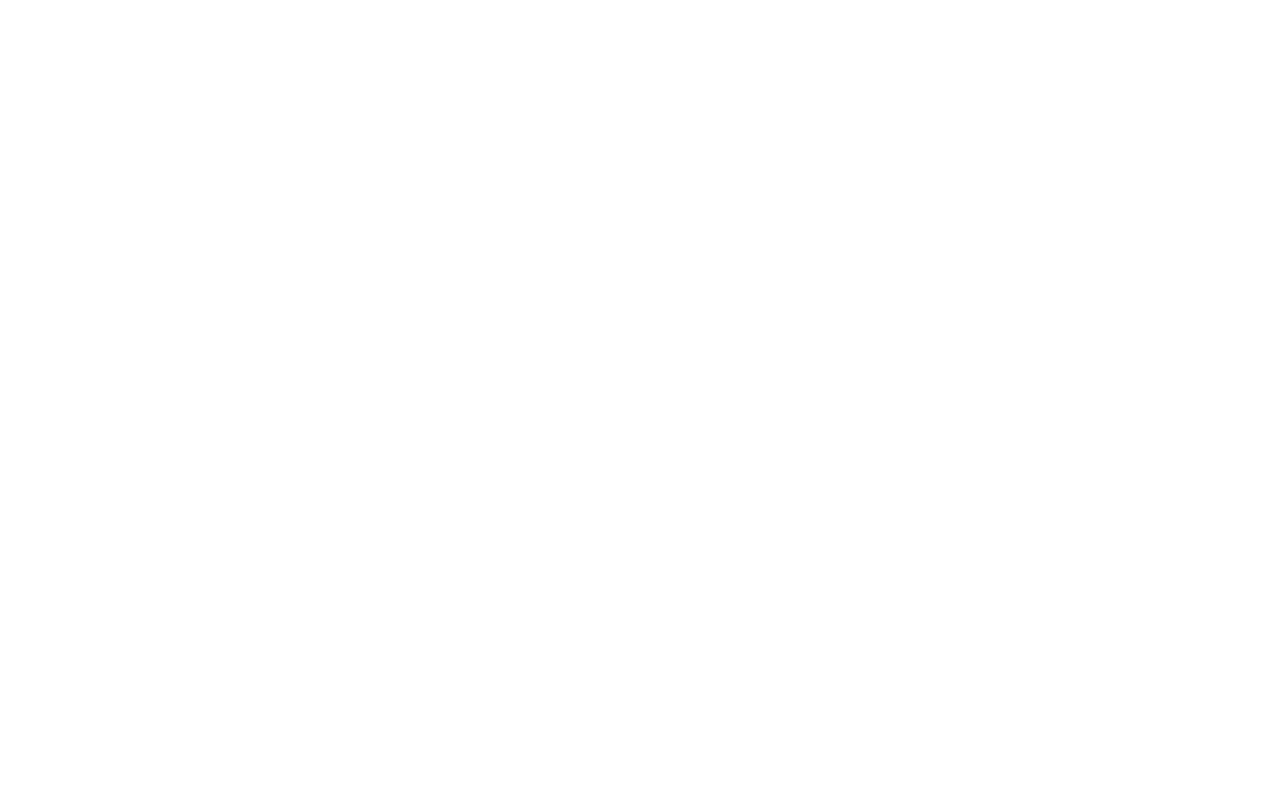
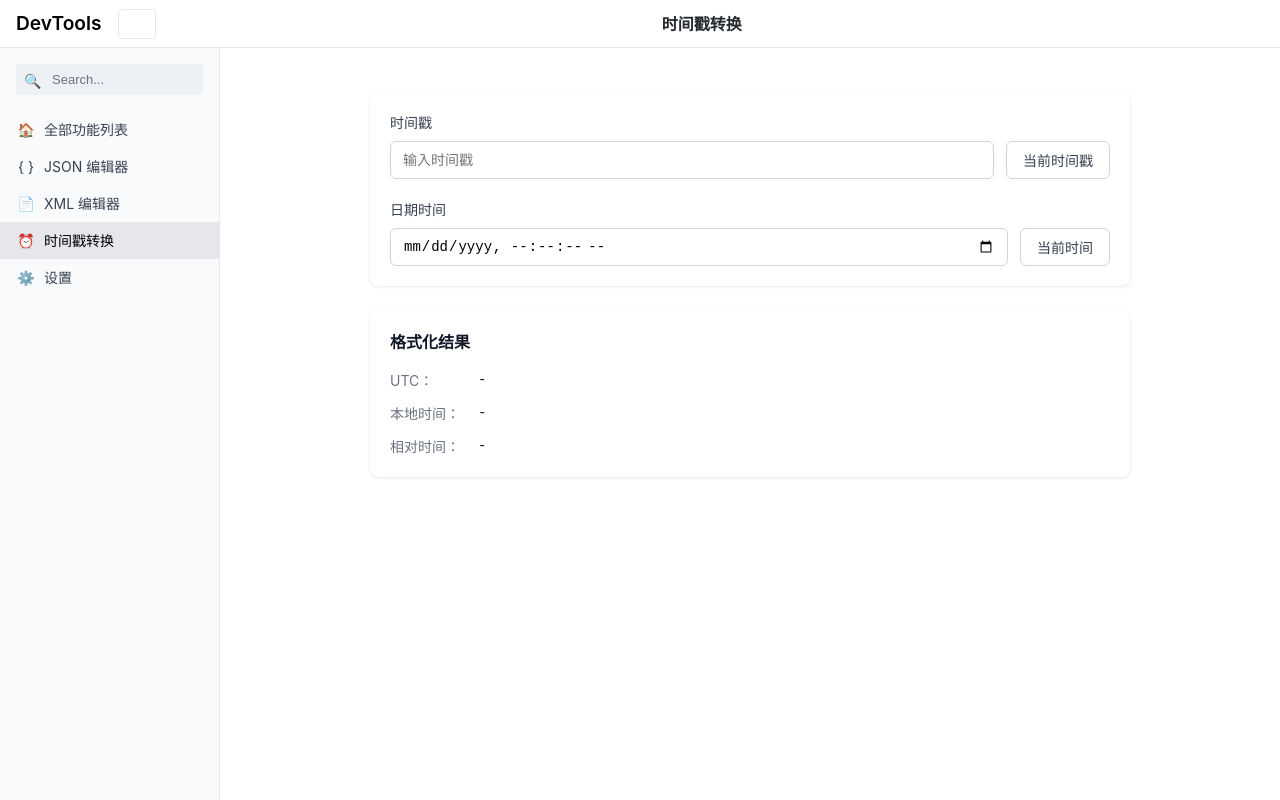
Before and after one commit to zzdylan/dev-tools, a Vue app in the folder frontend/: page /#/time-converter in a window 1280 px wide. Before the commit this address had no page. Built offline with nearby package versions, Linux system fonts and the light colour scheme; some icons are missing; what monaco-editor would draw is missing.

Commit message:
添加时间戳工具

```diff
--- a/frontend/package.json
+++ b/frontend/package.json
@@ -12,6 +12,7 @@
     "@vicons/ionicons5": "^0.13.0",
     "@vicons/utils": "^0.1.4",
     "@vueuse/core": "^12.7.0",
+    "dayjs": "^1.11.13",
     "element-plus": "^2.9.5",
     "monaco-editor-vue3": "^0.1.10",
     "vite-plugin-monaco-editor": "^1.1.0",
--- a/frontend/src/layouts/MainLayout.vue
+++ b/frontend/src/layouts/MainLayout.vue
@@ -69,7 +69,7 @@
   '/': '全部功能列表',
   '/json-editor': 'JSON 编辑器',
   '/xml-editor': 'XML 编辑器',
-  // '/tools': '工具库',
+  '/time-converter': '时间戳转换',
   '/settings': '设置',
 }
 
@@ -98,7 +98,7 @@
   { path: '/', icon: '🏠', title: '全部功能列表' },
   { path: '/json-editor', icon: '{ }', title: 'JSON 编辑器' },
   { path: '/xml-editor', icon: '📄', title: 'XML 编辑器' },
-  // { path: '/tools', icon: '🛠', title: '工具库' },
+  { path: '/time-converter', icon: '⏰', title: '时间戳转换' },
   { path: '/settings', icon: '⚙️', title: '设置' },
 ]
 
--- a/frontend/src/router/index.ts
+++ b/frontend/src/router/index.ts
@@ -1,5 +1,6 @@
 import { createRouter, createWebHashHistory, RouteRecordRaw } from 'vue-router'
 import MainLayout from '../layouts/MainLayout.vue'
+import TimeConverter from '../views/TimeConverter.vue'
 
 const routes: RouteRecordRaw[] = [
   {
@@ -30,6 +31,11 @@
         path: 'settings',
         name: 'Settings',
         component: () => import('../views/Settings.vue')
+      },
+      {
+        path: '/time-converter',
+        name: 'TimeConverter',
+        component: TimeConverter
       }
     ]
   }
--- /dev/null
+++ b/frontend/src/views/TimeConverter.vue
@@ -0,0 +1,226 @@
+<template>
+  <div class="time-converter">
+    <div class="converter-section">
+      <div class="input-group">
+        <div class="label">时间戳</div>
+        <div class="input-with-buttons">
+          <input
+            type="text"
+            v-model="timestamp"
+            placeholder="输入时间戳"
+            @input="handleTimestampInput"
+          />
+          <button class="tool-btn" @click="getCurrentTimestamp">
+            当前时间戳
+          </button>
+        </div>
+      </div>
+
+      <div class="input-group">
+        <div class="label">日期时间</div>
+        <div class="input-with-buttons">
+          <input
+            type="datetime-local"
+            v-model="datetime"
+            step="1"
+            @input="handleDateTimeInput"
+          />
+          <button class="tool-btn" @click="getCurrentDateTime">当前时间</button>
+        </div>
+      </div>
+    </div>
+
+    <div class="format-section">
+      <h3>格式化结果</h3>
+      <div class="format-results">
+        <div class="format-item">
+          <span class="format-label">UTC：</span>
+          <span class="format-value">{{ utcTime }}</span>
+        </div>
+        <div class="format-item">
+          <span class="format-label">本地时间：</span>
+          <span class="format-value">{{ localTime }}</span>
+        </div>
+        <div class="format-item">
+          <span class="format-label">相对时间：</span>
+          <span class="format-value">{{ relativeTime }}</span>
+        </div>
+      </div>
+    </div>
+  </div>
+</template>
+
+<script setup lang="ts">
+import { ref, computed } from 'vue'
+import dayjs from 'dayjs'
+import utc from 'dayjs/plugin/utc'
+import relativeTimePlugin from 'dayjs/plugin/relativeTime'
+import 'dayjs/locale/zh-cn'
+
+dayjs.extend(utc)
+dayjs.extend(relativeTimePlugin)
+dayjs.locale('zh-cn')
+
+const timestamp = ref('')
+const datetime = ref('')
+
+const handleTimestampInput = () => {
+  if (!timestamp.value) {
+    datetime.value = ''
+    return
+  }
+
+  const ts = parseInt(timestamp.value)
+  if (isNaN(ts)) return
+
+  const milliseconds = ts.toString().length === 10 ? ts * 1000 : ts
+  datetime.value = dayjs(milliseconds).format('YYYY-MM-DDTHH:mm:ss')
+}
+
+const handleDateTimeInput = () => {
+  if (!datetime.value) {
+    timestamp.value = ''
+    return
+  }
+
+  const ts = Math.floor(new Date(datetime.value).getTime() / 1000)
+  timestamp.value = ts.toString()
+}
+
+const getCurrentTimestamp = () => {
+  const ts = Math.floor(Date.now() / 1000)
+  timestamp.value = ts.toString()
+  handleTimestampInput()
+}
+
+const getCurrentDateTime = () => {
+  datetime.value = dayjs().format('YYYY-MM-DDTHH:mm:ss')
+  handleDateTimeInput()
+}
+
+const utcTime = computed(() => {
+  if (!timestamp.value) return '-'
+  const ts = parseInt(timestamp.value)
+  if (isNaN(ts)) return '-'
+  const milliseconds = ts.toString().length === 10 ? ts * 1000 : ts
+  return dayjs(milliseconds).utc().format('YYYY-MM-DD HH:mm:ss UTC')
+})
+
+const localTime = computed(() => {
+  if (!timestamp.value) return '-'
+  const ts = parseInt(timestamp.value)
+  if (isNaN(ts)) return '-'
+  const milliseconds = ts.toString().length === 10 ? ts * 1000 : ts
+  return dayjs(milliseconds).format('YYYY-MM-DD HH:mm:ss')
+})
+
+const relativeTime = computed(() => {
+  if (!timestamp.value) return '-'
+  const ts = parseInt(timestamp.value)
+  if (isNaN(ts)) return '-'
+  const milliseconds = ts.toString().length === 10 ? ts * 1000 : ts
+  return dayjs(milliseconds).fromNow()
+})
+</script>
+
+<style scoped>
+.time-converter {
+  padding: 20px;
+  max-width: 800px;
+  margin: 0 auto;
+}
+
+.converter-section {
+  background: white;
+  padding: 20px;
+  border-radius: 8px;
+  box-shadow: 0 1px 3px rgba(0, 0, 0, 0.1);
+}
+
+.input-group {
+  margin-bottom: 20px;
+}
+
+.input-group:last-child {
+  margin-bottom: 0;
+}
+
+.label {
+  font-size: 14px;
+  color: #374151;
+  margin-bottom: 8px;
+}
+
+.input-with-buttons {
+  display: flex;
+  gap: 12px;
+}
+
+input {
+  flex: 1;
+  padding: 8px 12px;
+  border: 1px solid #d1d5db;
+  border-radius: 6px;
+  font-size: 14px;
+}
+
+input:focus {
+  outline: none;
+  border-color: #60a5fa;
+  box-shadow: 0 0 0 2px rgba(96, 165, 250, 0.2);
+}
+
+.tool-btn {
+  padding: 8px 16px;
+  border: 1px solid #d1d5db;
+  border-radius: 6px;
+  background: white;
+  color: #374151;
+  font-size: 14px;
+  cursor: pointer;
+  transition: all 0.2s;
+}
+
+.tool-btn:hover {
+  background: #f3f4f6;
+  border-color: #9ca3af;
+}
+
+.format-section {
+  margin-top: 24px;
+  background: white;
+  padding: 20px;
+  border-radius: 8px;
+  box-shadow: 0 1px 3px rgba(0, 0, 0, 0.1);
+}
+
+.format-section h3 {
+  margin: 0 0 16px 0;
+  font-size: 16px;
+  color: #111827;
+}
+
+.format-results {
+  display: flex;
+  flex-direction: column;
+  gap: 12px;
+}
+
+.format-item {
+  display: flex;
+  align-items: center;
+  gap: 8px;
+}
+
+.format-label {
+  font-size: 14px;
+  color: #6b7280;
+  min-width: 80px;
+}
+
+.format-value {
+  font-size: 14px;
+  color: #111827;
+  font-family: monospace;
+}
+</style>
```
Also changed, not shown: 1 other file (tests, documents, lock files or other folders).
